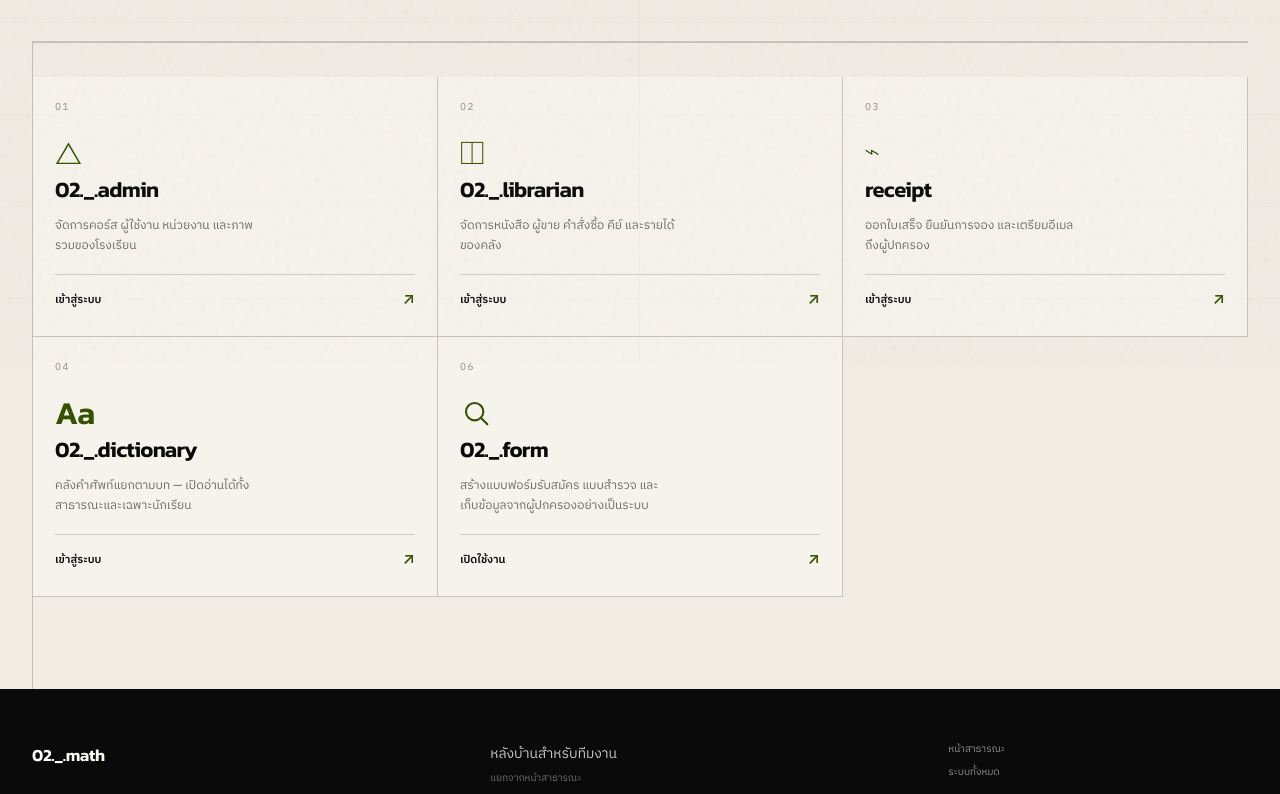
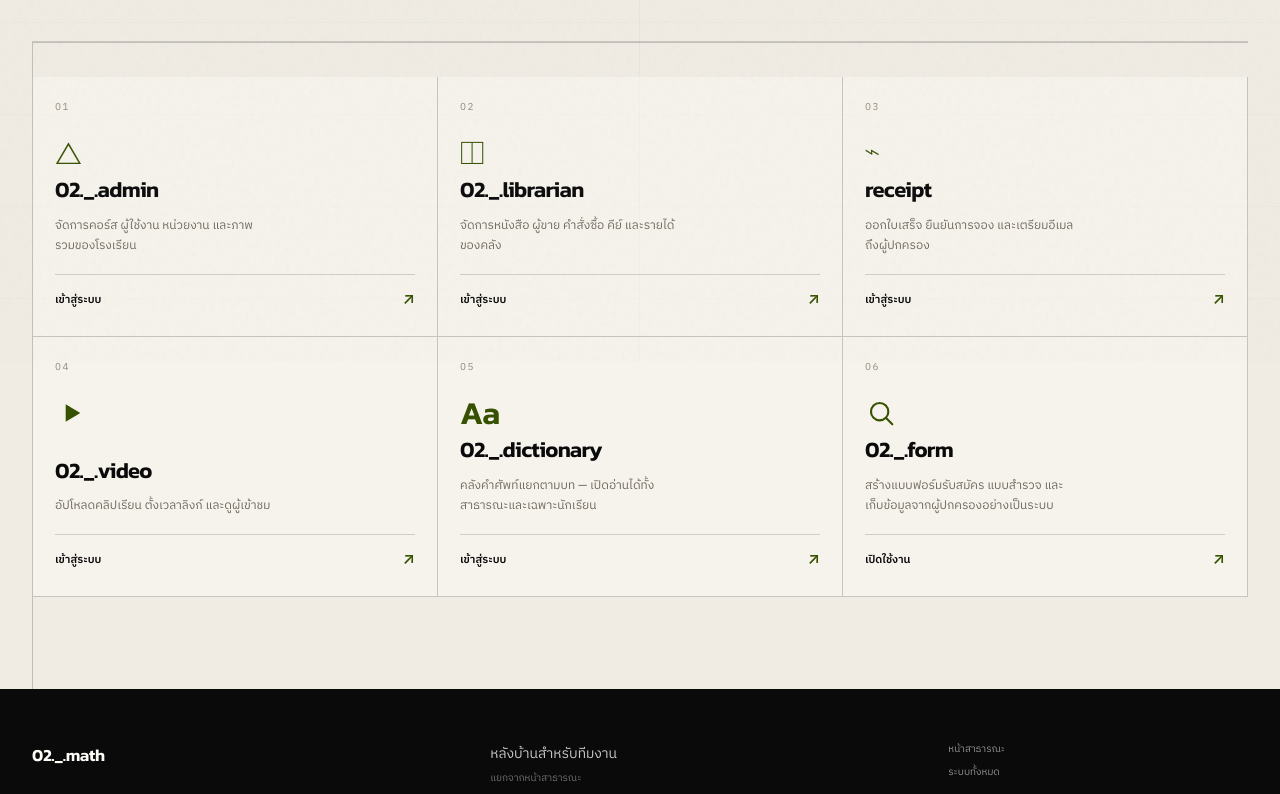
Before and after one commit to 08wxch/02._.math, a plain HTML site: page admin/index.html in a window 1280 px wide. Shown: the part 438-1232 px from the top of the page. Drawn offline with Linux system fonts and the light colour scheme.

Commit message:
Restore video and dictionary cards in backoffice

```diff
--- a/admin/index.html
+++ b/admin/index.html
@@ -59,6 +59,13 @@
       </a>
       <a class="backoffice-card" href="https://videos.02math.com">
         <span class="backoffice-card__num">04</span>
+        <span class="backoffice-card__glyph" aria-hidden="true"><svg viewBox="0 0 24 24" width="32" height="32" fill="currentColor" focusable="false"><path d="M8 5.4v13.2L19 12z"/></svg></span>
+        <h2>02._.video</h2>
+        <p>อัปโหลดคลิปเรียน ตั้งเวลาลิงก์ และดูผู้เข้าชม</p>
+        <span class="backoffice-card__link">เข้าสู่ระบบ <span aria-hidden="true">↗</span></span>
+      </a>
+      <a class="backoffice-card" href="https://dictionary.02math.com">
+        <span class="backoffice-card__num">05</span>
         <span class="backoffice-card__glyph" aria-hidden="true">Aa</span>
         <h2>02._.dictionary</h2>
         <p>คลังคำศัพท์แยกตามบท — เปิดอ่านได้ทั้งสาธารณะและเฉพาะนักเรียน</p>
```
